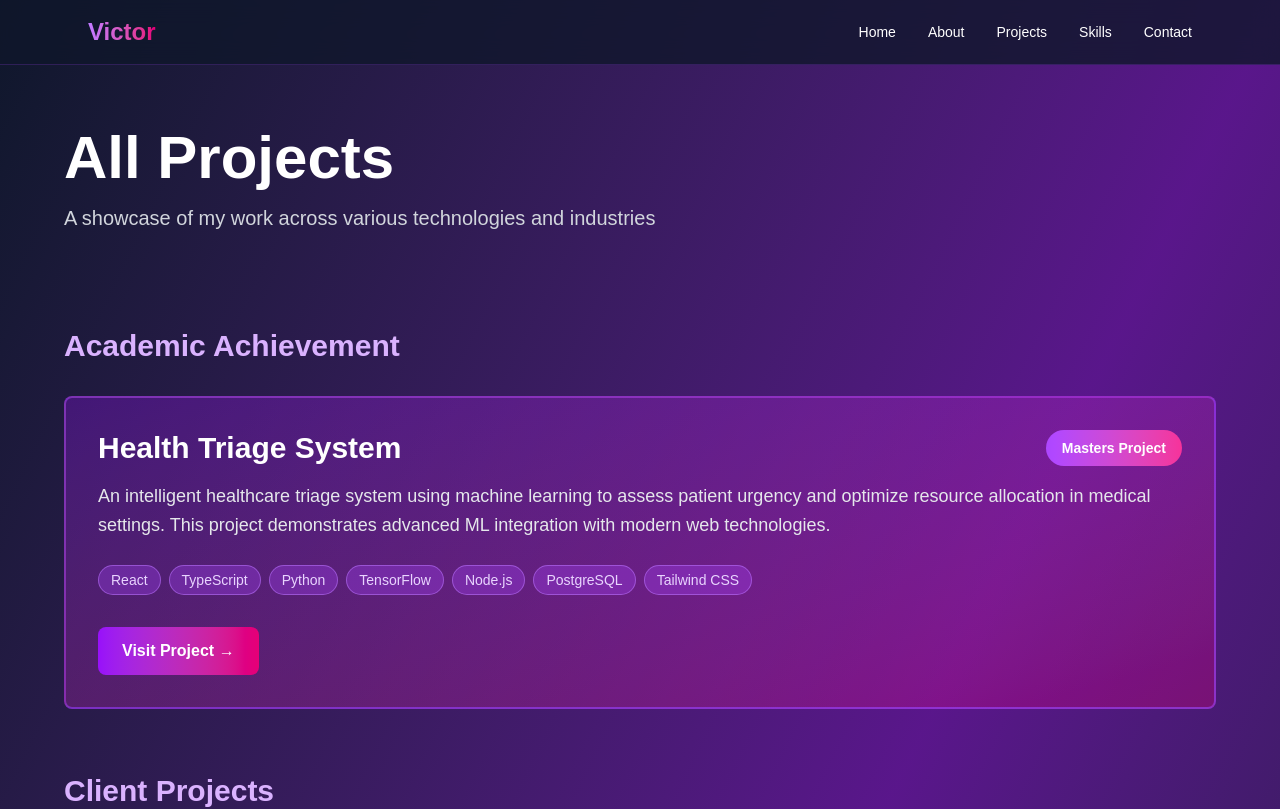
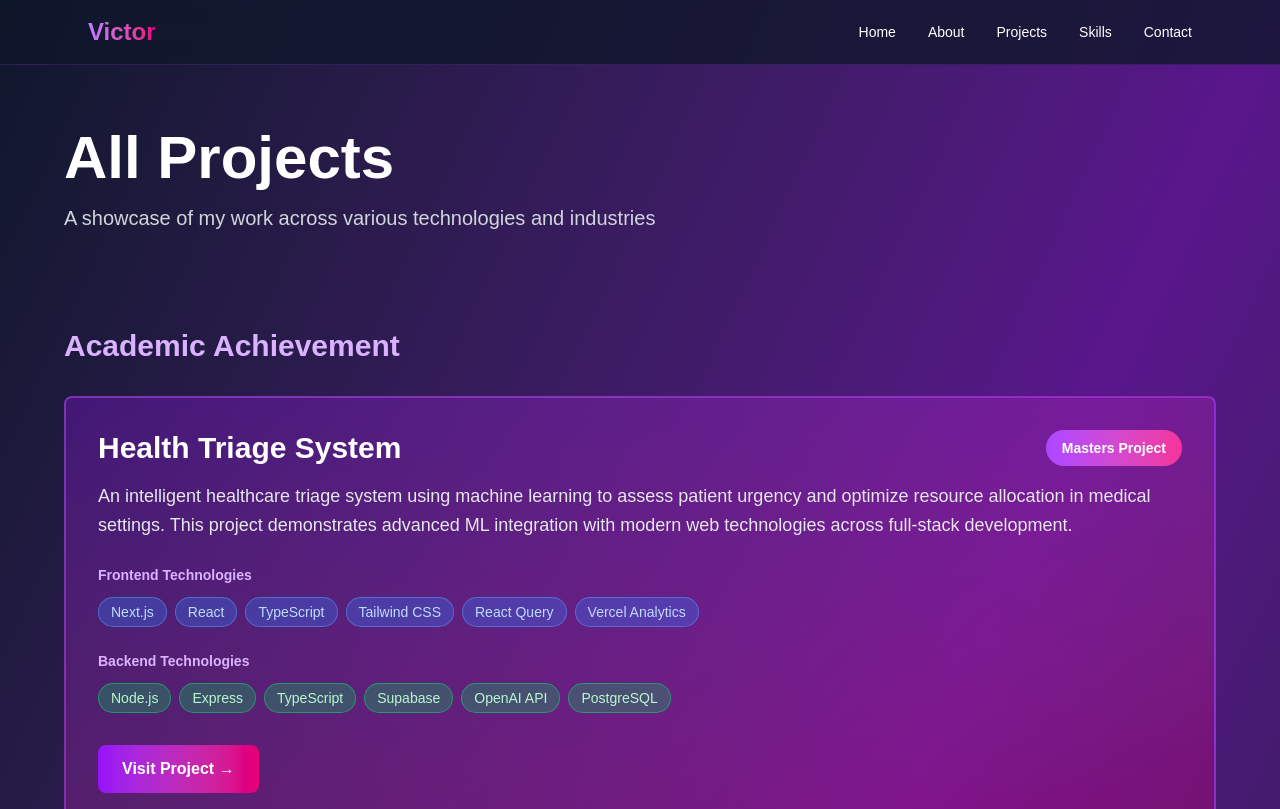
Before and after one commit to rephidimC/Portfolio, a Next.js app: page /projects in a window 1280 px wide. Shown: the top 809 px of the page. Built offline with nearby package versions, Linux system fonts and the light colour scheme.

Commit message:
:zap: update health-triage

```diff
--- a/app/page.tsx
+++ b/app/page.tsx
@@ -27,8 +27,16 @@ export default function Home() {
       id: 3,
       title: "Health Triage System",
       description:
-        "Masters project: An intelligent healthcare triage system using ML to assess patient urgency and optimize resource allocation.",
-      tech: ["React", "Python", "TensorFlow", "PostgreSQL"],
+        "Masters project: An intelligent healthcare triage system using ML to assess patient urgency and optimize resource allocation. Full-stack with AI integration.",
+      tech: [
+        "Next.js",
+        "React",
+        "Node.js",
+        "Express",
+        "TypeScript",
+        "Supabase",
+        "OpenAI API",
+      ],
       link: "https://health-triage-fe.vercel.app",
     },
   ];
--- a/app/projects/page.tsx
+++ b/app/projects/page.tsx
@@ -107,14 +107,21 @@ export default function ProjectsPage() {
       title: "Health Triage System",
       description:
         "Masters project: An AI-enhanced mental health triage and care management system that combines patient intake, risk assessment (LLM + PHQ-9), and clinician workflows. The platform enables prioritization of high-risk patients, supports scheduling, and provides explainable AI insights with audit logging.",
-      tech: [
+      frontendTech: [
+        "Next.js",
         "React",
         "TypeScript",
-        "Python",
-        "TensorFlow",
+        "Tailwind CSS",
+        "React Query",
+        "Vercel Analytics",
+      ],
+      backendTech: [
         "Node.js",
+        "Express",
+        "TypeScript",
+        "Supabase",
+        "OpenAI API",
         "PostgreSQL",
-        "Tailwind CSS",
       ],
       link: "https://health-triage-fe.vercel.app",
       type: "Masters Project",
@@ -176,25 +183,50 @@ export default function ProjectsPage() {
                   An intelligent healthcare triage system using machine learning
                   to assess patient urgency and optimize resource allocation in
                   medical settings. This project demonstrates advanced ML
-                  integration with modern web technologies.
+                  integration with modern web technologies across full-stack
+                  development.
                 </p>
-                <div className="flex flex-wrap gap-2 mb-8">
+                <div className="mb-8">
+                  <h4 className="text-sm font-semibold text-purple-300 mb-3">
+                    Frontend Technologies
+                  </h4>
+                  <div className="flex flex-wrap gap-2 mb-6">
                     {[
+                      "Next.js",
                       "React",
                       "TypeScript",
-                    "Python",
-                    "TensorFlow",
-                    "Node.js",
-                    "PostgreSQL",
                       "Tailwind CSS",
+                      "React Query",
+                      "Vercel Analytics",
                     ].map((tech) => (
                       <span
                         key={tech}
-                      className="px-3 py-1 bg-purple-500/30 border border-purple-400/50 rounded-full text-sm text-purple-200"
+                        className="px-3 py-1 bg-blue-500/30 border border-blue-400/50 rounded-full text-sm text-blue-200"
                       >
                         {tech}
                       </span>
                     ))}
+                  </div>
+                  <h4 className="text-sm font-semibold text-purple-300 mb-3">
+                    Backend Technologies
+                  </h4>
+                  <div className="flex flex-wrap gap-2">
+                    {[
+                      "Node.js",
+                      "Express",
+                      "TypeScript",
+                      "Supabase",
+                      "OpenAI API",
+                      "PostgreSQL",
+                    ].map((tech) => (
+                      <span
+                        key={tech}
+                        className="px-3 py-1 bg-green-500/30 border border-green-400/50 rounded-full text-sm text-green-200"
+                      >
+                        {tech}
+                      </span>
+                    ))}
+                  </div>
                 </div>
                 <a
                   href="https://health-triage-fe.vercel.app"
```
Lines whose indentation alone changed are shown as unchanged.
